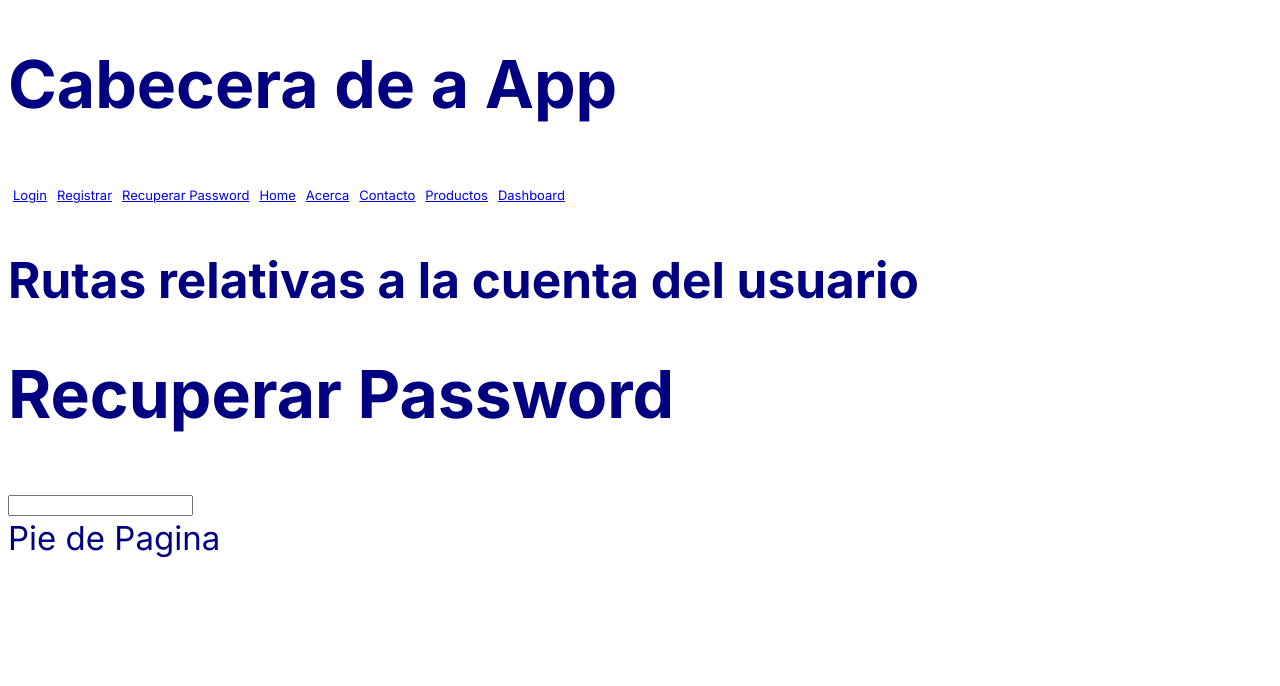
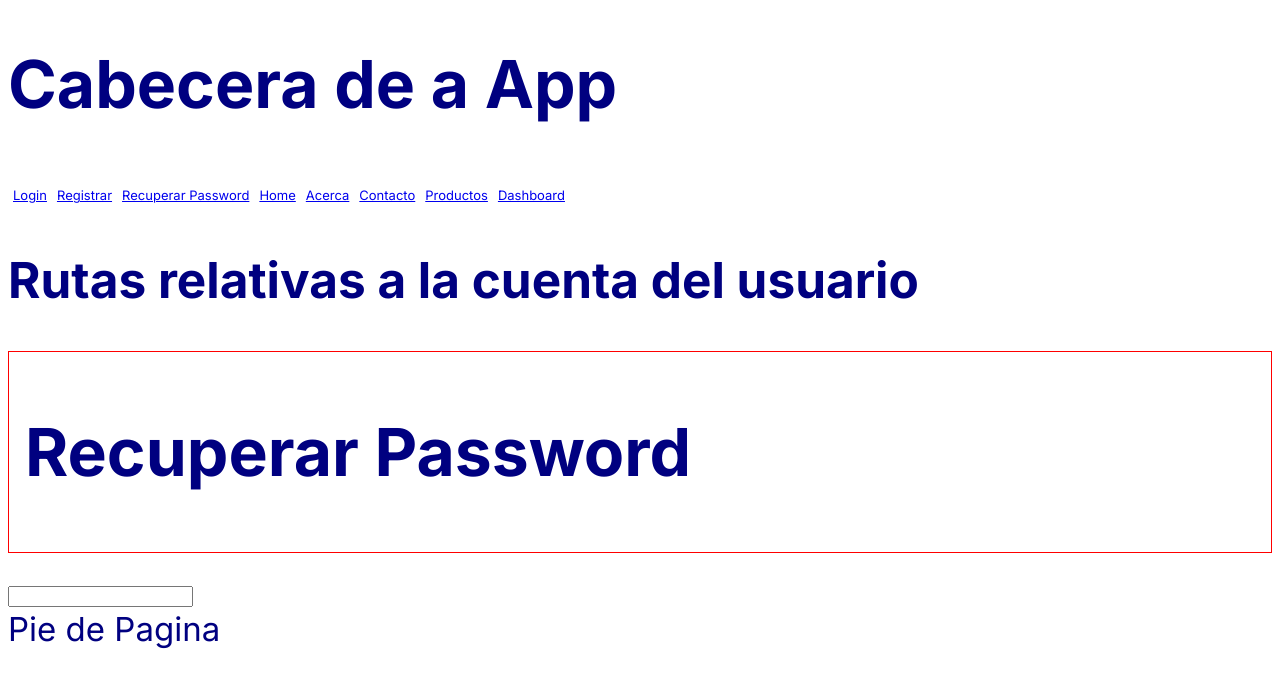
Before and after one commit to marianos1988/LearningNextjs14, a Next.js app: page /password in a window 1280 px wide. Shown: the top 686 px of the page. Built offline with nearby package versions, Linux system fonts and the light colour scheme.

Commit message:
Implementar componentes

```diff
--- a/src/app/(AppRoutes)/(cuenta)/login/page.tsx
+++ b/src/app/(AppRoutes)/(cuenta)/login/page.tsx
@@ -1,9 +1,10 @@
 import Button from "@/app/(components)/button";
+import { Card } from "@/components/Card";
 
 export default function Login() {
   return(
     <>
-      <h1>Iniciar Sesion</h1>
+      <Card><h1>Iniciar Sesion</h1></Card>
       <Button />
     </>
   )
--- a/src/app/(AppRoutes)/(cuenta)/password/page.tsx
+++ b/src/app/(AppRoutes)/(cuenta)/password/page.tsx
@@ -1,7 +1,9 @@
+import { Card } from "@/components/Card"
+
 export default function ForgotPassword() {
   return(
     <>
-      <h1>Recuperar Password</h1>
+      <Card><h1>Recuperar Password</h1></Card>
     </>
   )
 }
--- a/src/app/(AppRoutes)/(cuenta)/registrar/page.tsx
+++ b/src/app/(AppRoutes)/(cuenta)/registrar/page.tsx
@@ -1,7 +1,9 @@
+import { Card } from "@/components/Card"
+
 export default function SignIn() {
   return (
     <>
-      <h1>Crear Cuenta</h1>
+      <Card><h1>Crear Cuenta</h1></Card>
     </>
   )
 }
--- a/src/app/(AppRoutes)/contacto/page.tsx
+++ b/src/app/(AppRoutes)/contacto/page.tsx
@@ -1,5 +1,6 @@
 
 import Button from "@/app/(components)/button"
+import { Card } from "@/components/Card"
 
 export const metadata = {
   title: "Contacto en Nextjs",
@@ -9,8 +10,9 @@ export const metadata = {
 export default function Contacto() {
 
   return(
+
     <>
-      <h1>Contacto</h1>
+       <Card><h1>Contacto</h1></Card>
       <br />
       <br />
       <Button />
--- a/src/app/(AppRoutes)/dashboard/layout.tsx
+++ b/src/app/(AppRoutes)/dashboard/layout.tsx
@@ -16,7 +16,7 @@ export default function DashboardLayout({
       </article>
       <section>
         <aside>{analytics}</aside>
-        <aside>{chat}</aside>
+        <aside>{chat}</aside>en
         <aside>{video}</aside>
       </section>
     </>
--- /dev/null
+++ b/src/components/Card.tsx
@@ -0,0 +1,13 @@
+export const Card = ({ children }: { children: React.ReactNode}) => {
+  const cardStyle = {
+    border: "thin solid red",
+    margin: "1rem auto",
+    padding: "1rem",
+  }
+
+  return(
+    <>
+      <div style={cardStyle}>{children}</div>
+    </>
+  )
+}
```
